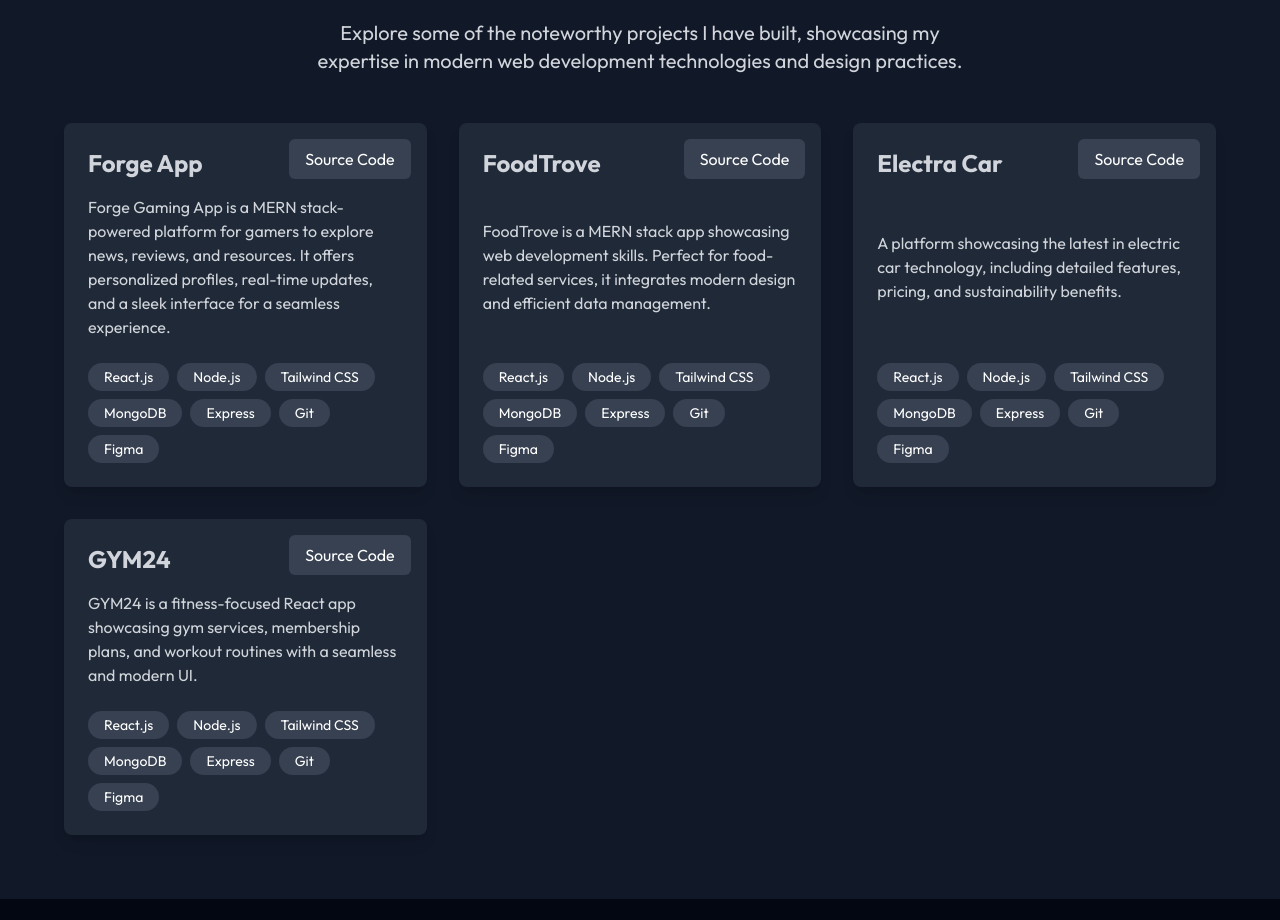
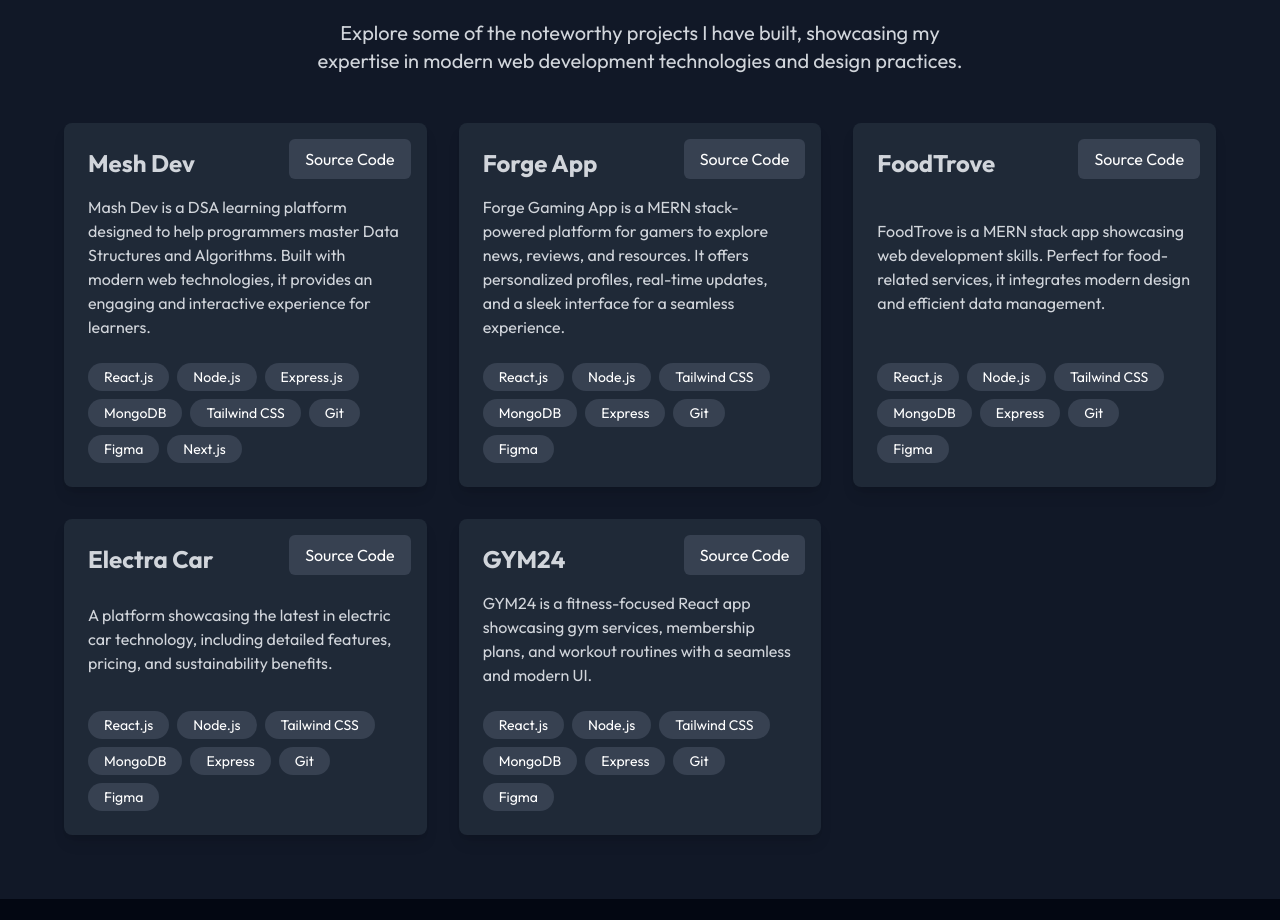
Before and after one commit to CODEMASTER-ABDULLAH-92/Portofolio, a React (Vite) app: page / in a window 1280 px wide. Shown: the part 1940-2860 px from the top of the page. Built offline with nearby package versions, Linux system fonts and the light colour scheme.

Commit message:
Adding some styling here

```diff
--- a/src/Component/Card.jsx
+++ b/src/Component/Card.jsx
@@ -15,5 +15,4 @@ const Card = ({text1,text2,text3,img}) => {
     </div>
   )
 }
-
 export default Card
--- a/src/Component/Projects.jsx
+++ b/src/Component/Projects.jsx
@@ -28,15 +28,15 @@ const Projects = () => {
       <div className="grid grid-cols-1 sm:grid-cols-2 lg:grid-cols-3 gap-8 w-full max-w-6xl">
         {/* Project 1 */}
 
- {/* <Link
+ <Link
   to="https://mesh-dev.vercel.app/"
-  className={`shadow-lg rounded-lg p-6 flex flex-col justify-between transition-transform transform hover:scale-105 ${
+  className={`shadow-lg rounded-lg p-6 flex flex-col justify-between transition-transform duration-500 transform hover:scale-105 ${
     theme
       ? "bg-[--dark-card-bg] text-[--dark-text]"
       : "bg-[--light-card-bg] text-[--light-text]"
   }`}
 >
-<Link to="https://github.com/CODEMASTER-ABDULLAH-92/TroJobs"
+<Link to="https://github.com/CODEMASTER-ABDULLAH-92/Mesh-Dev"
   className="absolute right-4 top-4  text-white px-4 py-2 rounded-md bg-gray-700 transition"
 >
   Source Code
@@ -51,10 +51,10 @@ const Projects = () => {
 Mesh Dev
   </a>
   <p className="mb-6 text-sm sm:text-base">
-  Masah Dev is a DSA learning platform designed to help programmers master Data Structures and Algorithms. Built with modern web technologies, it provides an engaging and interactive experience for learners.
+  Mash Dev is a DSA learning platform designed to help programmers master Data Structures and Algorithms. Built with modern web technologies, it provides an engaging and interactive experience for learners.
   </p>
   <div className="flex flex-wrap gap-2">
-    {["React.js", "Node.js", "Express.js", "MongoDB", "Tailwind CSS", "Git", "Figma"].map((tech) => (
+    {["React.js", "Node.js", "Express.js", "MongoDB", "Tailwind CSS", "Git", "Figma","Next.js"].map((tech) => (
       <span
         key={tech}
         className="bg-[--dark-btn-bg] text-white px-4 py-1 rounded-full text-sm"
@@ -63,11 +63,14 @@ Mesh Dev
       </span>
     ))}
   </div>
-</Link>  */}
+</Link>
+
+
+
 
 <Link
           to="https://forge-gaming-app.vercel.app/"
-          className={`shadow-lg rounded-lg p-6 flex flex-col justify-between transition-transform transform hover:scale-105 ${
+          className={`shadow-lg rounded-lg p-6 flex flex-col justify-between transition-transform duration-500  transform hover:scale-105 ${
             theme
               ? "bg-[--dark-card-bg] text-[--dark-text]"
               : "bg-[--light-card-bg] text-[--light-text]"
@@ -106,7 +109,7 @@ Mesh Dev
         {/* Additional Projects */}
         <Link
           to="https://food-trove-app-h7hl.vercel.app/"
-          className={`shadow-lg rounded-lg p-6 flex flex-col justify-between transition-transform transform hover:scale-105 ${
+          className={`shadow-lg rounded-lg p-6 flex flex-col justify-between transition-transform duration-500 transform hover:scale-105 ${
             theme
               ? "bg-[--dark-card-bg] text-[--dark-text]"
               : "bg-[--light-card-bg] text-[--light-text]"
@@ -146,7 +149,7 @@ Mesh Dev
 
         <Link
           to="https://electra-car-app.vercel.app/"
-          className={`shadow-lg rounded-lg p-6 flex flex-col justify-between transition-transform transform hover:scale-105 ${
+          className={`shadow-lg rounded-lg p-6 flex flex-col justify-between transition-transform duration-500 transform hover:scale-105 ${
             theme
               ? "bg-[--dark-card-bg] text-[--dark-text]"
               : "bg-[--light-card-bg] text-[--light-text]"
@@ -182,7 +185,7 @@ Mesh Dev
         </Link>
         <Link
           to="https://gym-24-three.vercel.app/"
-          className={`shadow-lg rounded-lg p-6 flex flex-col justify-between transition-transform transform hover:scale-105 ${
+          className={`shadow-lg rounded-lg p-6 flex flex-col justify-between transition-transform duration-500 transform hover:scale-105 ${
             theme
               ? "bg-[--dark-card-bg] text-[--dark-text]"
               : "bg-[--light-card-bg] text-[--light-text]"
```
